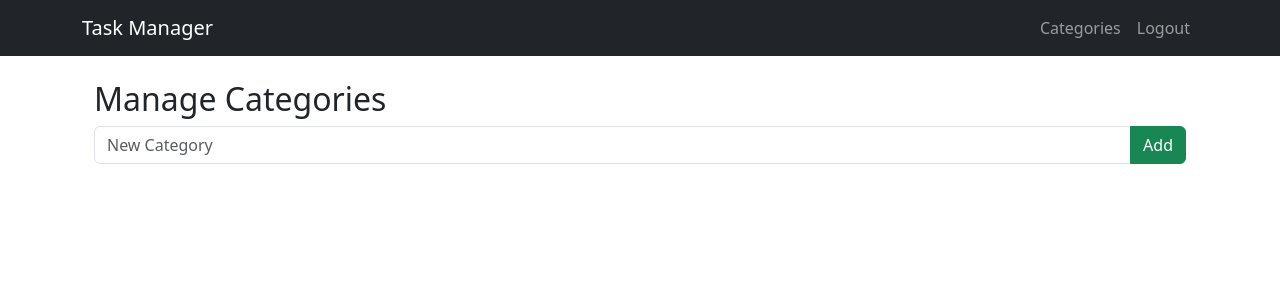
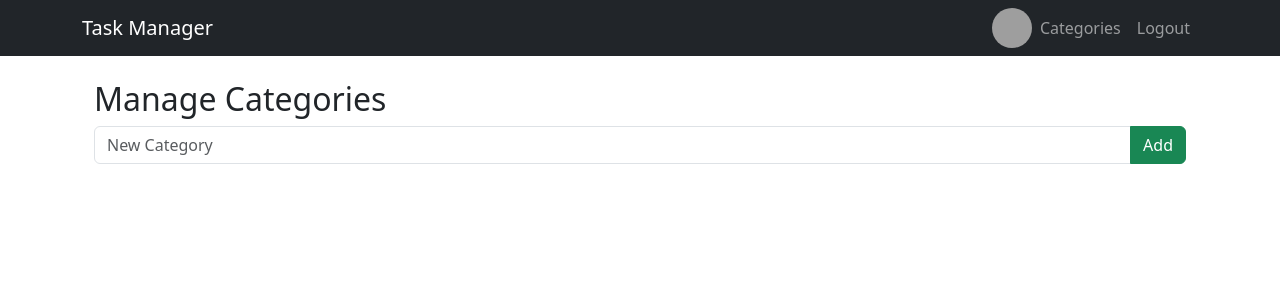
Before and after one commit to banmkh/ptud-gk-de-2, a Flask app: page /categories in a window 1280 px wide. Shown: the top 300 px of the page. Run offline with Flask 3, Linux system fonts and the light colour scheme; the visitor is signed in with stand-in values (Sample User, id 1); grey boxes are pictures that could not be loaded.

Commit message:
update chuc nang avt

```diff
--- a/ptud-gk-de-2/templates/layout.html
+++ b/ptud-gk-de-2/templates/layout.html
@@ -15,8 +14,11 @@
             <div class="collapse navbar-collapse">
                 <ul class="navbar-nav ms-auto">
                     {% if 'user' in session %}
-                    <li class="nav-item"><a class="nav-link" href="{{ url_for('routes.manage_categories') }}">Categories</a></li>
-                    <li class="nav-item"><a class="nav-link" href="{{ url_for('auth.logout') }}">Logout</a></li>
+                        <li class="nav-item">
+                            <img src="https://avatar.iran.liara.run/public/{{ session['user_id'] }}" class="rounded-circle" width="40" height="40">
+                        </li>
+                        <li class="nav-item"><a class="nav-link" href="{{ url_for('routes.manage_categories') }}">Categories</a></li>
+                        <li class="nav-item"><a class="nav-link" href="{{ url_for('auth.logout') }}">Logout</a></li>
                     {% else %}
                         <li class="nav-item"><a class="nav-link" href="{{ url_for('auth.login') }}">Login</a></li>
                         <li class="nav-item"><a class="nav-link" href="{{ url_for('routes.register') }}">Register</a></li>
```
Also changed, not shown: other parts of ptud-gk-de-2/templates/layout.html (+1 -1 lines).
